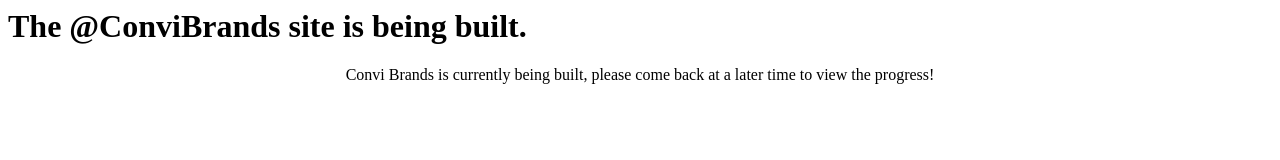
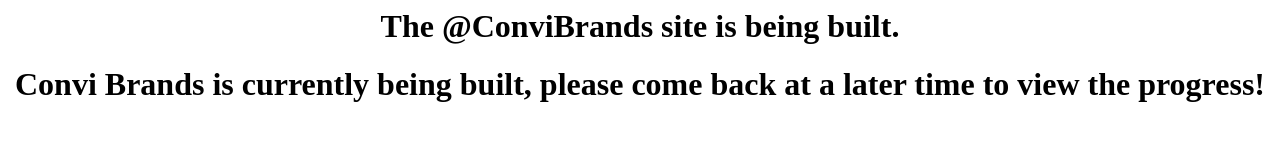
Before and after one commit to DeathsploitDev/convibynova, a plain HTML site: page index.html in a window 1280 px wide. Drawn offline with Linux system fonts and the light colour scheme; a web font is replaced by a local one.

Commit message:
Update index.html

```diff
--- a/index.html
+++ b/index.html
@@ -15,11 +15,11 @@
 </style>
 </head>
 <body>
-
+<center>
 <h1>The @ConviBrands site is being built.</h1>
-
+</center>
 <center>
-Convi Brands is currently being built, please come back at a later time to view the progress!
+<h1>Convi Brands is currently being built, please come back at a later time to view the progress!<h1>
 </center>
 
 </body>
```
